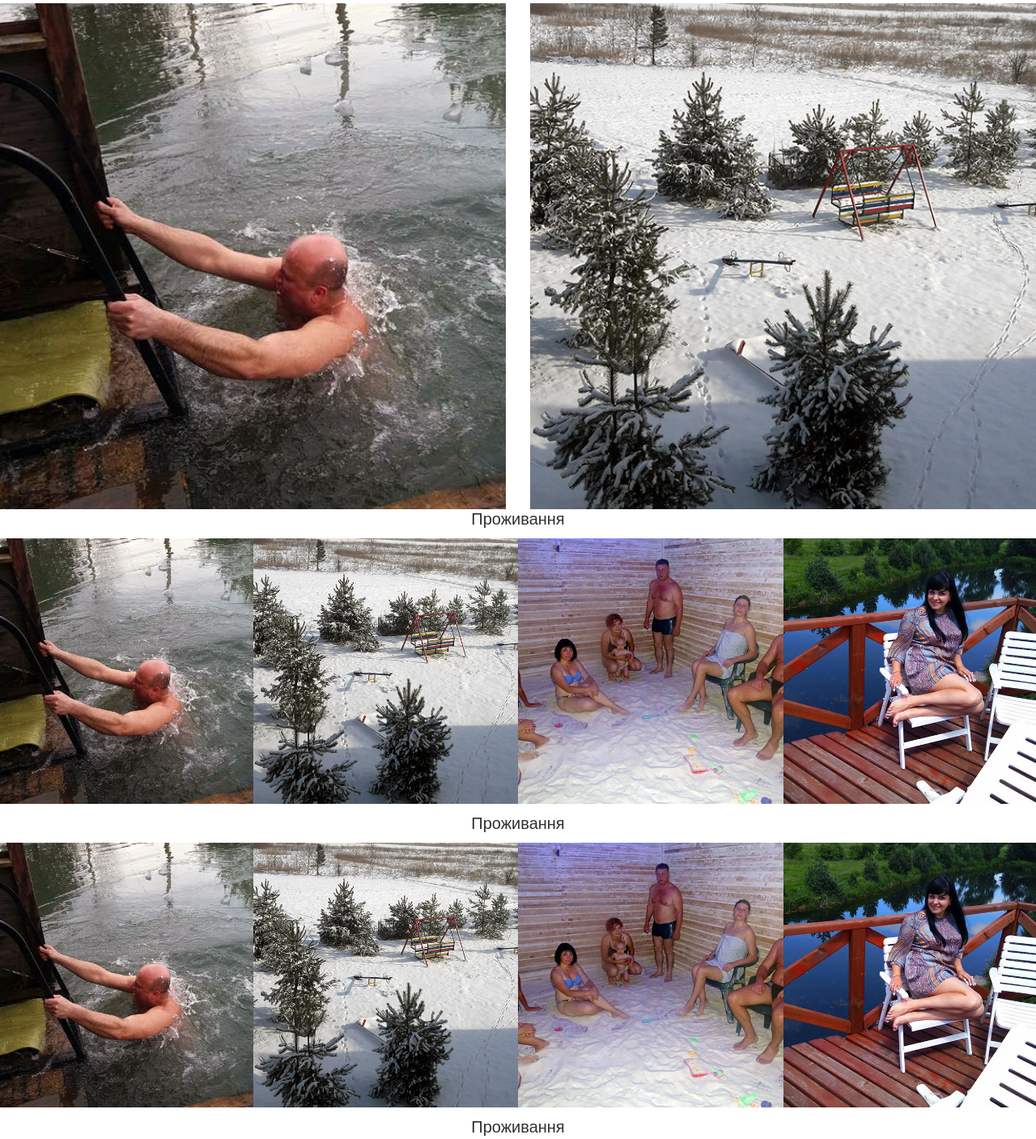
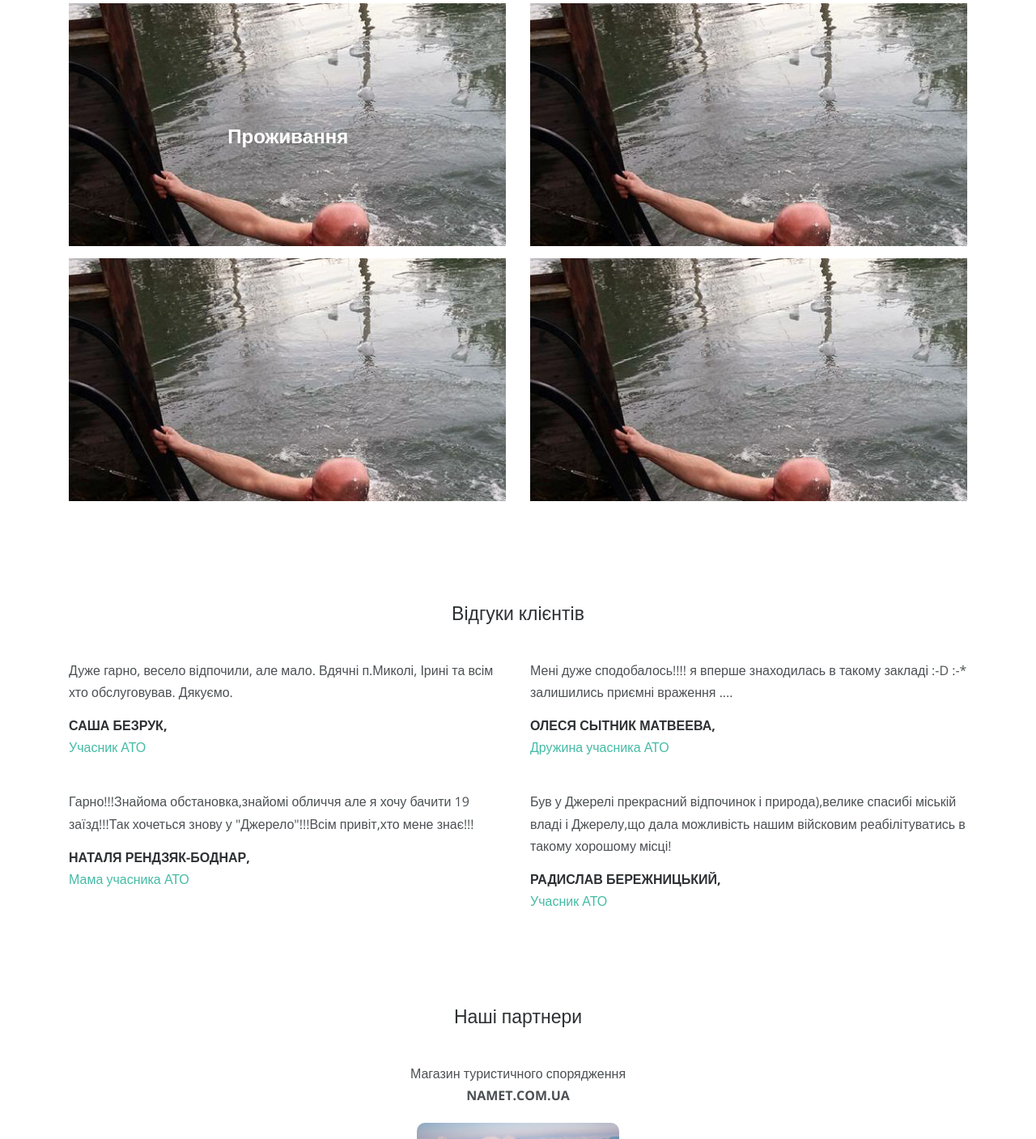
Before and after one commit to voiceferate/dzherelo, a website: page app/html/index.html in a window 1280 px wide. Shown: the part 4265-5672 px from the top of the page at 81% size. Drawn offline with nearby package versions, Linux system fonts and the light colour scheme; files that its build step writes are made by us from their sources; files whose address does not match are found by name.

Commit message:
робота над галереєю

```diff
--- a/app/css/style.css
+++ b/app/css/style.css
@@ -719,6 +719,22 @@ header.menu_fixed {
 	text-align: center;
 }
 
+.gallery__item{
+	height: 300px;
+	margin-bottom: 15px;
+	overflow: hidden;
+	position: relative;
+}
+
+.gallery__item-caption{
+	position: absolute;
+	top: 50%;
+	text-align: center;
+	width: 95%;
+	font-weight: 600;
+	font-size: 1.5em;
+	color: #fff;
+}
 
 
 
--- a/app/html/index.html
+++ b/app/html/index.html
@@ -364,43 +364,23 @@
 				<div class="page_title center">
 					<h2>Галерея</h2>
 				</div><!-- //Page Title -->
+        <div class="row">
+          <div class="gallery__item col-lg-6 col-md-6 col-sm-12 col-sm-12">
+            <img class="gallery__item-img" src="images/gallery/1.jpg" alt="" />
+            <h4 class="gallery__item-caption">Проживання</h4>
+          </div>
+          <div class="gallery__item col-lg-6 col-md-6 col-sm-12 col-sm-12">
+            <img class="gallery__item-img" src="images/gallery/1.jpg" alt="" />
+          </div>
+          <div class="gallery__item col-lg-6 col-md-6 col-sm-12 col-sm-12">
+            <img class="gallery__item-img" src="images/gallery/1.jpg" alt="" />
+          </div>
+          <div class="gallery__item col-lg-6 col-md-6 col-sm-12 col-sm-12">
+            <img class="gallery__item-img" src="images/gallery/1.jpg" alt="" />
+          </div>
+        </div>
 			</div><!-- //Container -->
-			<div class="row">
-        <div class="gallery__wrap col-lg-6">
-          <img class="gallery__img" src="images/gallery/1.jpg" alt="" />
-        </div>
-        <div class="gallery__wrap col-lg-6">
-          <img class="gallery__img" src="images/gallery/2.jpg" alt="" />
-        </div>
-			<div class="gallery_wrap clearfix">
-				<h3>Проживання</h3>
-				<a class="gallery_img" href="images/gallery/1_big.jpg" rel="prettyPhoto[portfolio1]"><img src="images/gallery/1.jpg" alt="" /></a>
-				<a class="gallery_img" href="images/gallery/2_big.jpg" rel="prettyPhoto[portfolio1]"><img src="images/gallery/2.jpg" alt="" /></a>
-				<a class="gallery_img" href="images/gallery/3_big.jpg" rel="prettyPhoto[portfolio1]"><img src="images/gallery/3.jpg" alt="" /></a>
-				<a class="gallery_img" href="images/gallery/4_big.jpg" rel="prettyPhoto[portfolio1]"><img src="images/gallery/4.jpg" alt="" /></a>
-			</div>
 
-			<div class="gallery_wrap clearfix">
-				<h3>Проживання</h3>
-				<a class="gallery_img" href="images/gallery/1_big.jpg" rel="prettyPhoto[portfolio1]"><img src="images/gallery/1.jpg" alt="" /></a>
-				<a class="gallery_img" href="images/gallery/2_big.jpg" rel="prettyPhoto[portfolio1]"><img src="images/gallery/2.jpg" alt="" /></a>
-				<a class="gallery_img" href="images/gallery/3_big.jpg" rel="prettyPhoto[portfolio1]"><img src="images/gallery/3.jpg" alt="" /></a>
-				<a class="gallery_img" href="images/gallery/4_big.jpg" rel="prettyPhoto[portfolio1]"><img src="images/gallery/4.jpg" alt="" /></a>
-			</div>
-			<div class="gallery_wrap clearfix">
-				<h3>Проживання</h3>
-				<a class="gallery_img" href="images/gallery/1_big.jpg" rel="prettyPhoto[portfolio1]"><img src="images/gallery/1.jpg" alt="" /></a>
-				<a class="gallery_img" href="images/gallery/2_big.jpg" rel="prettyPhoto[portfolio1]"><img src="images/gallery/2.jpg" alt="" /></a>
-				<a class="gallery_img" href="images/gallery/3_big.jpg" rel="prettyPhoto[portfolio1]"><img src="images/gallery/3.jpg" alt="" /></a>
-				<a class="gallery_img" href="images/gallery/4_big.jpg" rel="prettyPhoto[portfolio1]"><img src="images/gallery/4.jpg" alt="" /></a>
-			</div>
-			<div class="gallery_wrap clearfix">
-				<h3>Проживання</h3>
-				<a class="gallery_img" href="images/gallery/1_big.jpg" rel="prettyPhoto[portfolio1]"><img src="images/gallery/1.jpg" alt="" /></a>
-				<a class="gallery_img" href="images/gallery/2_big.jpg" rel="prettyPhoto[portfolio1]"><img src="images/gallery/2.jpg" alt="" /></a>
-				<a class="gallery_img" href="images/gallery/3_big.jpg" rel="prettyPhoto[portfolio1]"><img src="images/gallery/3.jpg" alt="" /></a>
-				<a class="gallery_img" href="images/gallery/4_big.jpg" rel="prettyPhoto[portfolio1]"><img src="images/gallery/4.jpg" alt="" /></a>
-			</div>
 		</section>
 
 		<section id="testimonials">
```
Also changed, not shown: dist/css/main.min.css, dist/index.html.
